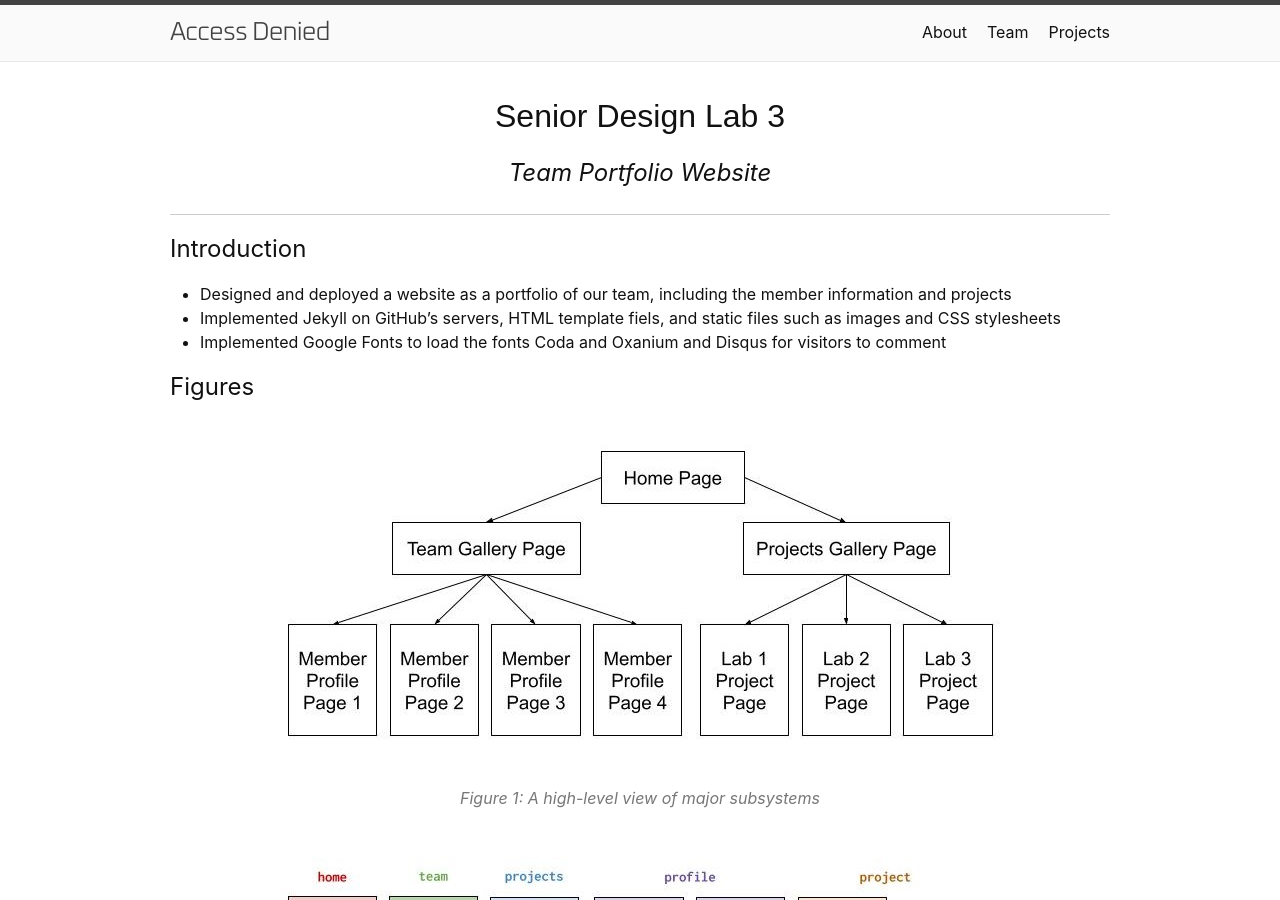
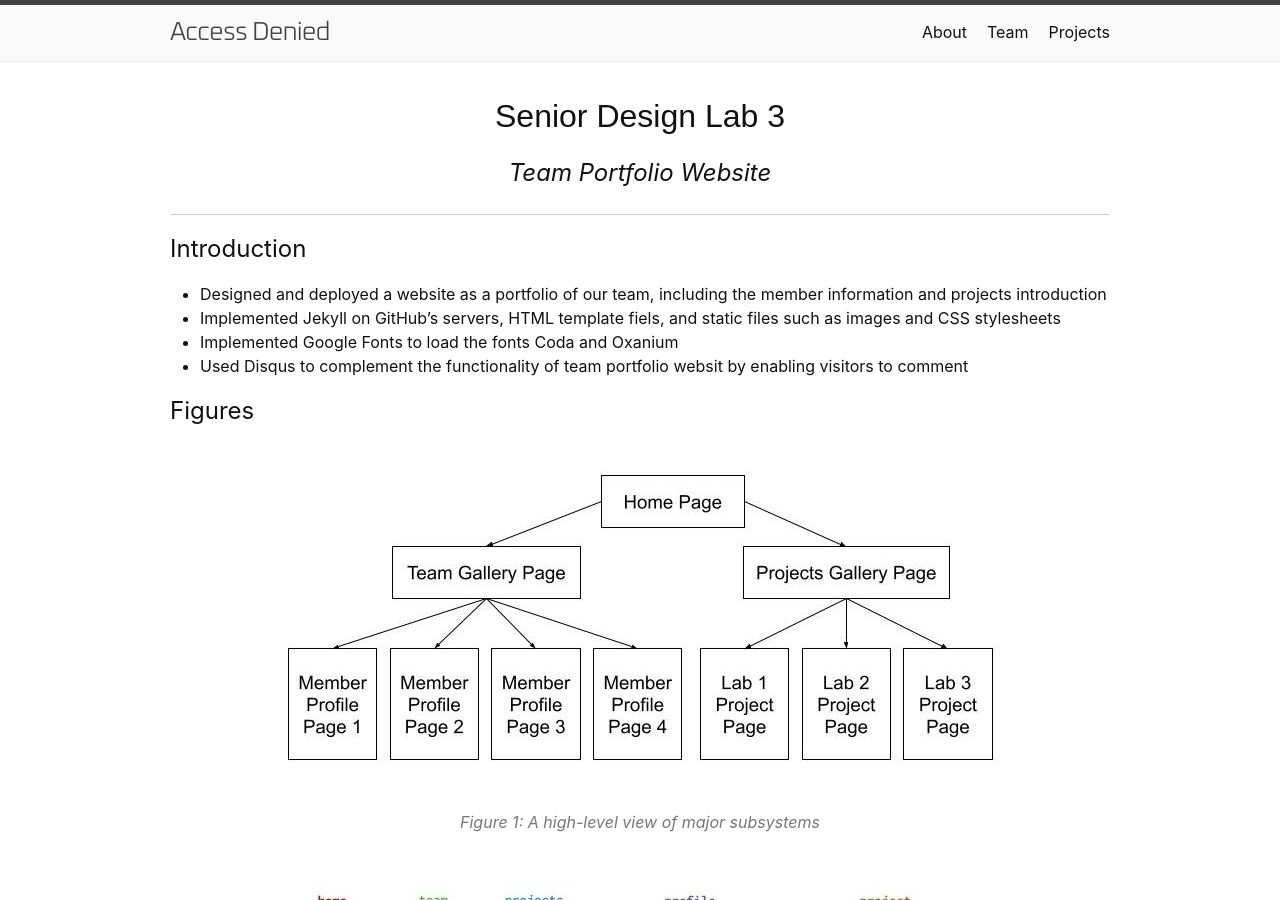
Before and after one commit to accessdenied22/accessdenied22.github.io, a Jekyll site: the page built from lab3.md, in a window 1280 px wide and 900 px high. Built offline with Jekyll 4.4.1, drawn with Linux system fonts in a browser that asks for light colours; some web fonts are replaced; comment, search, counter and statistics services are not loaded.

Commit message:
added introduction for lab3

```diff
--- a/lab3.md
+++ b/lab3.md
@@ -7,9 +7,10 @@ permalink: /lab3/
 
 ## Introduction
 
-- Designed and deployed a website as a portfolio of our team, including the member information and projects
+- Designed and deployed a website as a portfolio of our team, including the member information and projects introduction
 - Implemented Jekyll on GitHub's servers, HTML template fiels, and static files such as images and CSS stylesheets
-- Implemented Google Fonts to load the fonts Coda and Oxanium and Disqus for visitors to comment
+- Implemented Google Fonts to load the fonts Coda and Oxanium
+- Used Disqus to complement the functionality of team portfolio websit by enabling visitors to comment
 
 ## Figures
 
```
